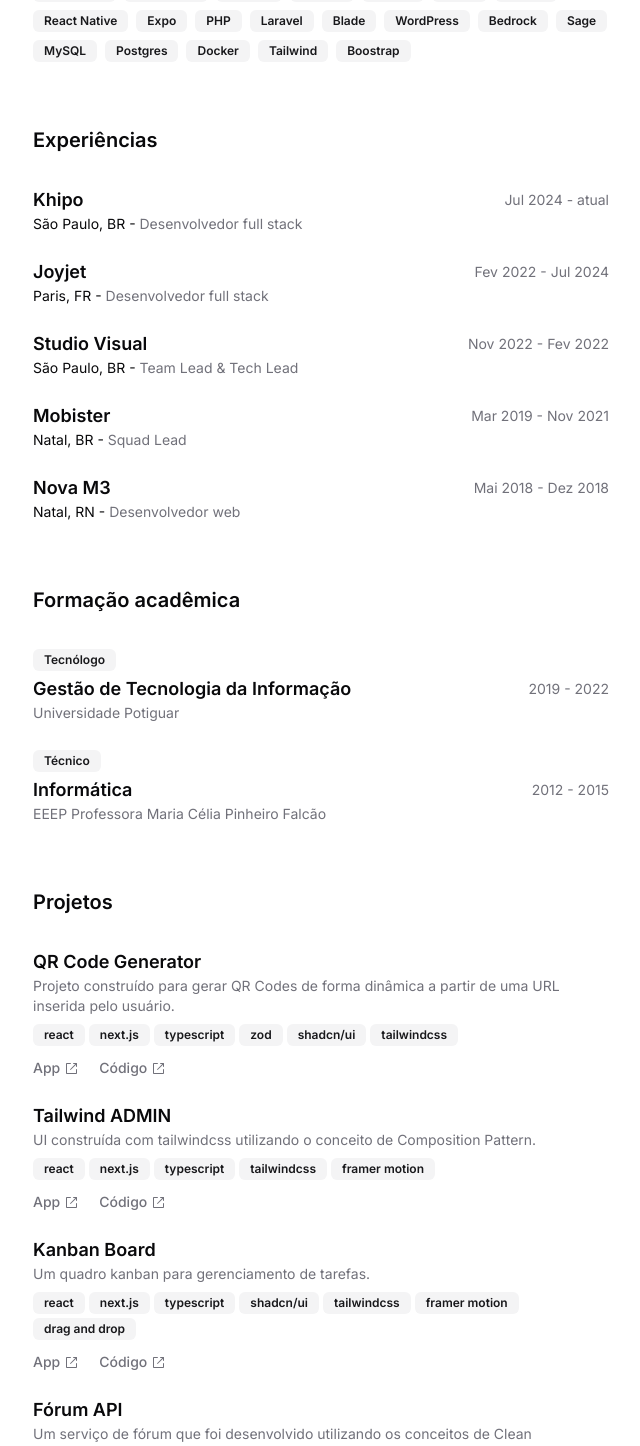
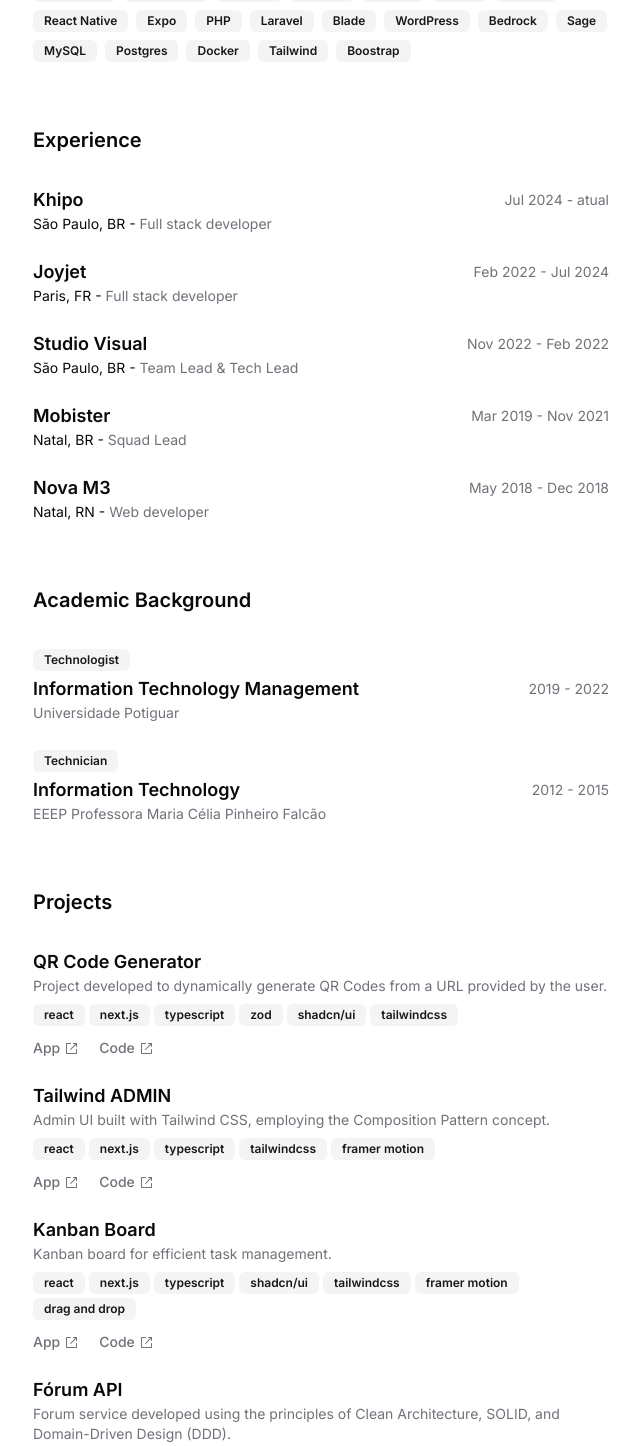
Before and after one commit to gabrieldesiderio/portfolio, a Next.js app: page /en in a window 1280 px wide. Shown: the part 468-1914 px from the top of the page, without its empty margins (319-959 px from the left). Built offline with nearby package versions, Linux system fonts and the light colour scheme.

Commit message:
fix: code button text

```diff
--- a/messages/en.json
+++ b/messages/en.json
@@ -5,28 +5,28 @@
       "summary": "Passionate about technology and business, I believe that true magic happens when ideas transform into innovative solutions. For me, every challenge is an opportunity for growth and learning, and this mindset drives my career. I am always seeking new horizons to apply my creativity and knowledge, turning concepts into realities that positively impact the world around me."
     },
     "skills": {
-      "title": "Habilidades"
+      "title": "Skills"
     },
     "xp": {
-      "title": "Experiências",
+      "title": "Experience",
       "items": {
         "0": {
           "name": "Khipo",
           "city": "São Paulo, BR",
-          "position": "Desenvolvedor full stack",
+          "position": "Full stack developer",
           "period": "Jul 2024 - atual"
         },
         "1": {
           "name": "Joyjet",
           "city": "Paris, FR",
-          "position": "Desenvolvedor full stack",
-          "period": "Fev 2022 - Jul 2024"
+          "position": "Full stack developer",
+          "period": "Feb 2022 - Jul 2024"
         },
         "2": {
           "name": "Studio Visual",
           "city": "São Paulo, BR",
           "position": "Team Lead & Tech Lead",
-          "period": "Nov 2022 - Fev 2022"
+          "period": "Nov 2022 - Feb 2022"
         },
         "3": {
           "name": "Mobister",
@@ -37,55 +37,56 @@
         "4": {
           "name": "Nova M3",
           "city": "Natal, RN",
-          "position": "Desenvolvedor web",
-          "period": "Mai 2018 - Dez 2018"
+          "position": "Web developer",
+          "period": "May 2018 - Dec 2018"
         }
       }
     },
     "academic": {
-      "title": "Formação acadêmica",
+      "title": "Academic Background",
       "items": {
         "0": {
-          "level": "Tecnólogo",
-          "title": "Gestão de Tecnologia da Informação",
+          "level": "Technologist",
+          "title": "Information Technology Management",
           "company": "Universidade Potiguar",
           "period": "2019 - 2022"
         },
         "1": {
-          "level": "Técnico",
-          "title": "Informática",
+          "level": "Technician",
+          "title": "Information Technology",
           "company": "EEEP Professora Maria Célia Pinheiro Falcão",
           "period": "2012 - 2015"
         }
       }
     },
     "projects": {
-      "title": "Projetos",
+      "title": "Projects",
+      "codeButtonText": "Code",
       "items": {
         "0": {
           "title": "QR Code Generator",
           "stack": ["react", "next.js", "typescript", "zod", "shadcn/ui", "tailwindcss"],
-          "description": "Projeto construído para gerar QR Codes de forma dinâmica a partir de uma URL inserida pelo usuário.",
+          "description": "Project developed to dynamically generate QR Codes from a URL provided by the user.",
           "app": "https://qrcode-generator.gabrieldesiderio.dev/",
           "repository": "https://github.com/gabrieldesiderio/qrcode-generator"
         },
         "1": {
           "title": "Tailwind ADMIN",
-          "description": "UI construída com tailwindcss utilizando o conceito de Composition Pattern.",
+          "description": "Admin UI built with Tailwind CSS, employing the Composition Pattern concept.",
           "stack": ["react", "next.js", "typescript", "tailwindcss", "framer motion"],
           "app": "https://tailwind-admin.gabrieldesiderio.dev/",
           "repository": "https://github.com/gabrieldesiderio/tailwind-next"
         },
         "2": {
           "title": "Kanban Board",
-          "description": "Um quadro kanban para gerenciamento de tarefas.",
+          "description": "Kanban board for efficient task management.",
           "stack": ["react", "next.js", "typescript", "shadcn/ui", "tailwindcss", "framer motion", "drag and drop"],
           "app": "https://kanban-board.gabrieldesiderio.dev/",
           "repository": "https://github.com/gabrieldesiderio/kanban-board"
         },
         "3": {
           "title": "Fórum API",
-          "description": "Um serviço de fórum que foi desenvolvido utilizando os conceitos de Clean Architecture, SOLID e DDD.",
+          "description": "Forum service developed using the principles of Clean Architecture, SOLID, and Domain-Driven Design (DDD).",
           "stack": ["node.js", "nestjs", "typescript", "prisma", "vitest", "redis", "jwt", "zod"],
           "app": "",
           "repository": "https://github.com/gabrieldesiderio/forum-nest-clead-ddd"
--- a/messages/pt.json
+++ b/messages/pt.json
@@ -61,31 +61,32 @@
     },
     "projects": {
       "title": "Projetos",
+      "codeButtonText": "Código",
       "items": {
         "0": {
           "title": "QR Code Generator",
           "stack": ["react", "next.js", "typescript", "zod", "shadcn/ui", "tailwindcss"],
-          "description": "Projeto construído para gerar QR Codes de forma dinâmica a partir de uma URL inserida pelo usuário.",
+          "description": "Projeto desenvolvido para gerar QR Codes de forma dinâmica a partir de uma URL fornecida pelo usuário.",
           "app": "https://qrcode-generator.gabrieldesiderio.dev/",
           "repository": "https://github.com/gabrieldesiderio/qrcode-generator"
         },
         "1": {
           "title": "Tailwind ADMIN",
-          "description": "UI construída com tailwindcss utilizando o conceito de Composition Pattern.",
+          "description": "Admin UI desenvolvida com Tailwind CSS, utilizando o conceito de Composition Pattern.",
           "stack": ["react", "next.js", "typescript", "tailwindcss", "framer motion"],
           "app": "https://tailwind-admin.gabrieldesiderio.dev/",
           "repository": "https://github.com/gabrieldesiderio/tailwind-next"
         },
         "2": {
           "title": "Kanban Board",
-          "description": "Um quadro kanban para gerenciamento de tarefas.",
+          "description": "Quadro Kanban para gerenciamento eficiente de tarefas.",
           "stack": ["react", "next.js", "typescript", "shadcn/ui", "tailwindcss", "framer motion", "drag and drop"],
           "app": "https://kanban-board.gabrieldesiderio.dev/",
           "repository": "https://github.com/gabrieldesiderio/kanban-board"
         },
         "3": {
           "title": "Fórum API",
-          "description": "Um serviço de fórum que foi desenvolvido utilizando os conceitos de Clean Architecture, SOLID e DDD.",
+          "description": "Serviço de fórum desenvolvido com os princípios de Clean Architecture, SOLID e Domain-Driven Design (DDD).",
           "stack": ["node.js", "nestjs", "typescript", "prisma", "vitest", "redis", "jwt", "zod"],
           "app": "",
           "repository": "https://github.com/gabrieldesiderio/forum-nest-clead-ddd"
--- a/src/app/[locale]/sections/projects.tsx
+++ b/src/app/[locale]/sections/projects.tsx
@@ -52,7 +52,7 @@ export function Projects() {
                     className="flex items-center gap-1 font-medium text-sm text-muted-foreground hover:text-primary transition-colors"
                     passHref
                   >
-                    Código <ExternalLinkIcon />
+                    {t('codeButtonText')} <ExternalLinkIcon />
                   </Link>
                 )}
               </div>
```
